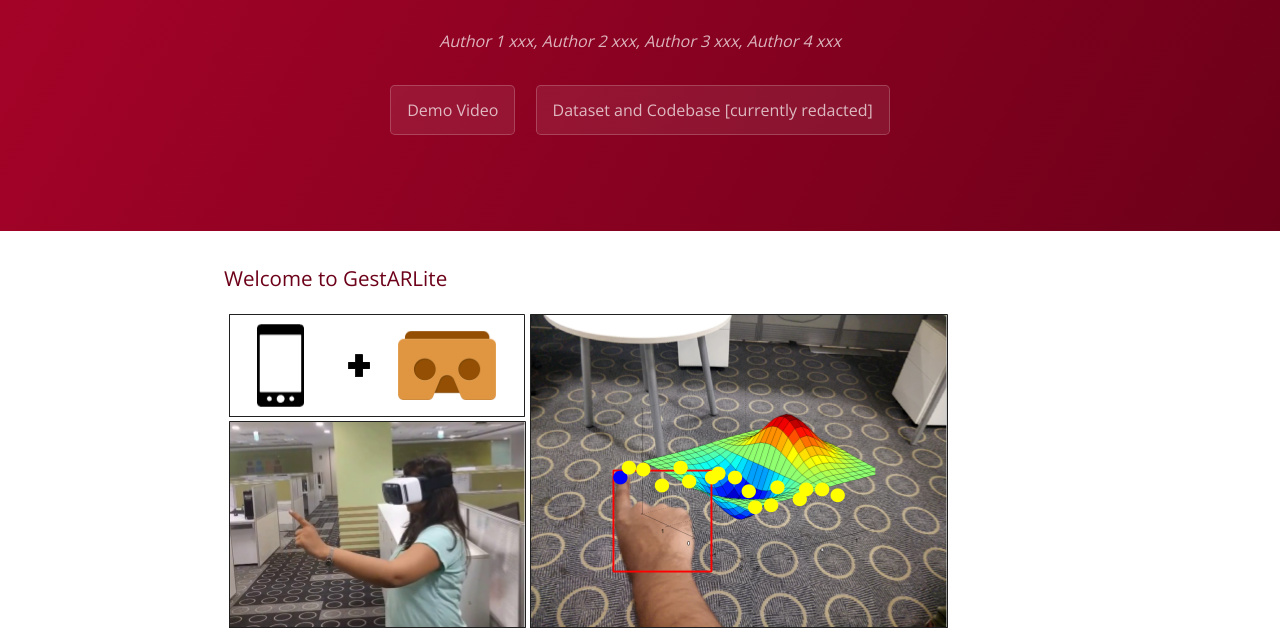
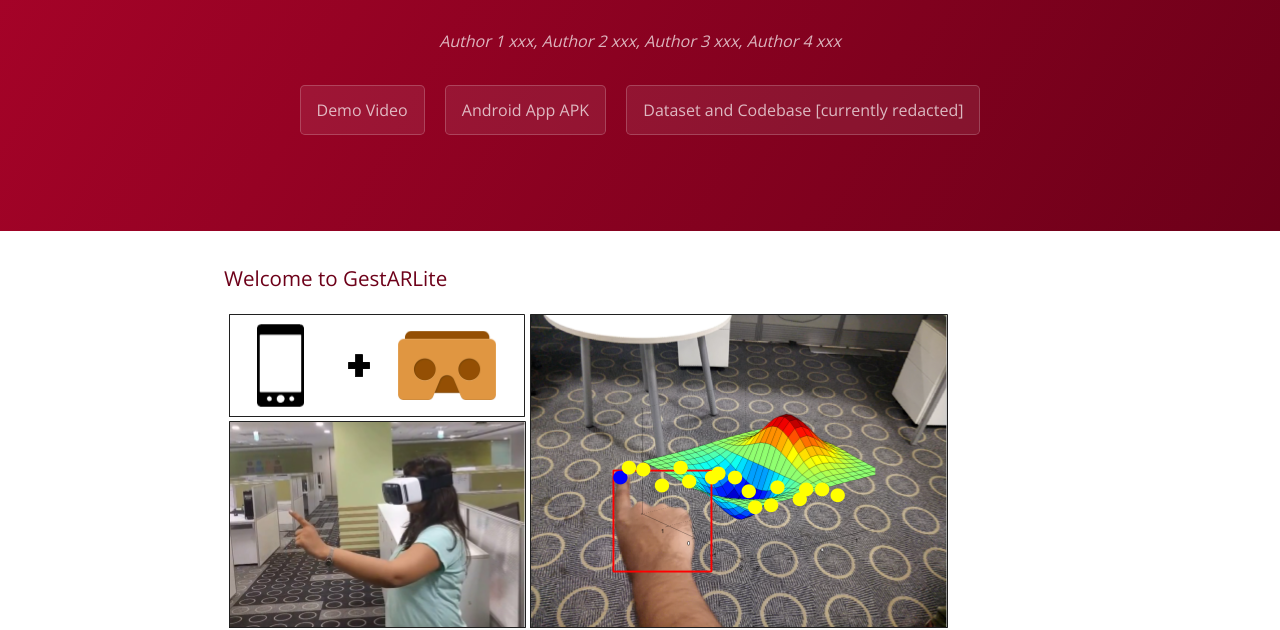
Before and after one commit to khanha2/GestARLite.github.io, a plain HTML site: page index.html in a window 1280 px wide. Shown: the part 208-838 px from the top of the page. Drawn offline with nearby package versions, Linux system fonts and the light colour scheme.

Commit message:
Update index.html

```diff
--- a/index.html
+++ b/index.html
@@ -27,6 +27,7 @@
 		<h2 class="project-tagline">An On-Device Pointing Finger Based Gestural Interface for Smartphones and Video See-Through Headmounts</h2>
 		<h2 class="project-authors">Author 1 xxx, Author 2 xxx, Author 3 xxx, Author 4 xxx</h2>
 		<a href="#video1" class="btn">Demo Video</a>
+		<a href="https://github.com/GestARLite/GestARLite.github.io/raw/master/AndroidMobileNetFingerSVM.apk" target="_blank" class="btn">Android App APK</a>
 		<a href="https://github.com/xxx/GestARLite" target="_blank" class="btn">Dataset and Codebase [currently redacted]</a>
 	</section>
 
```
